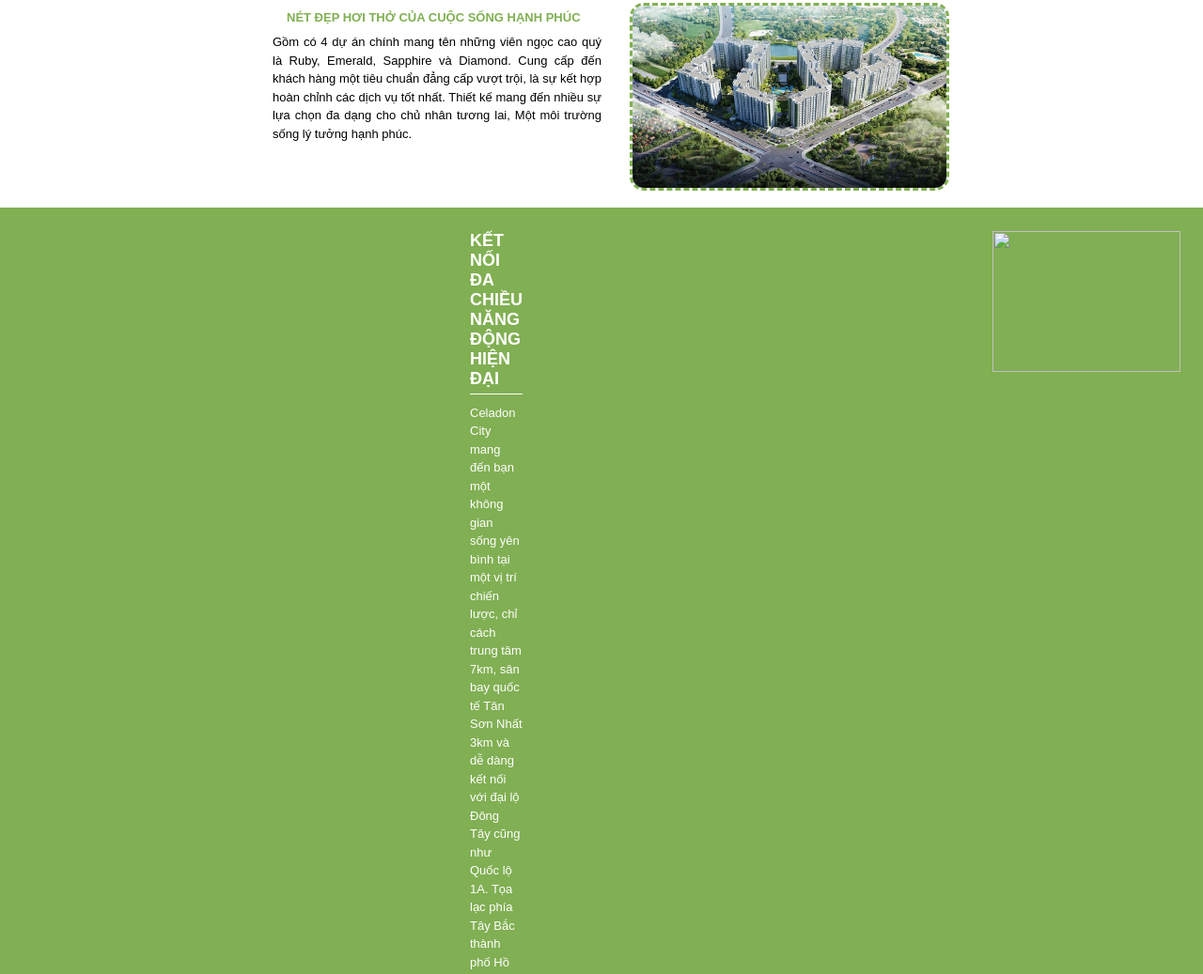
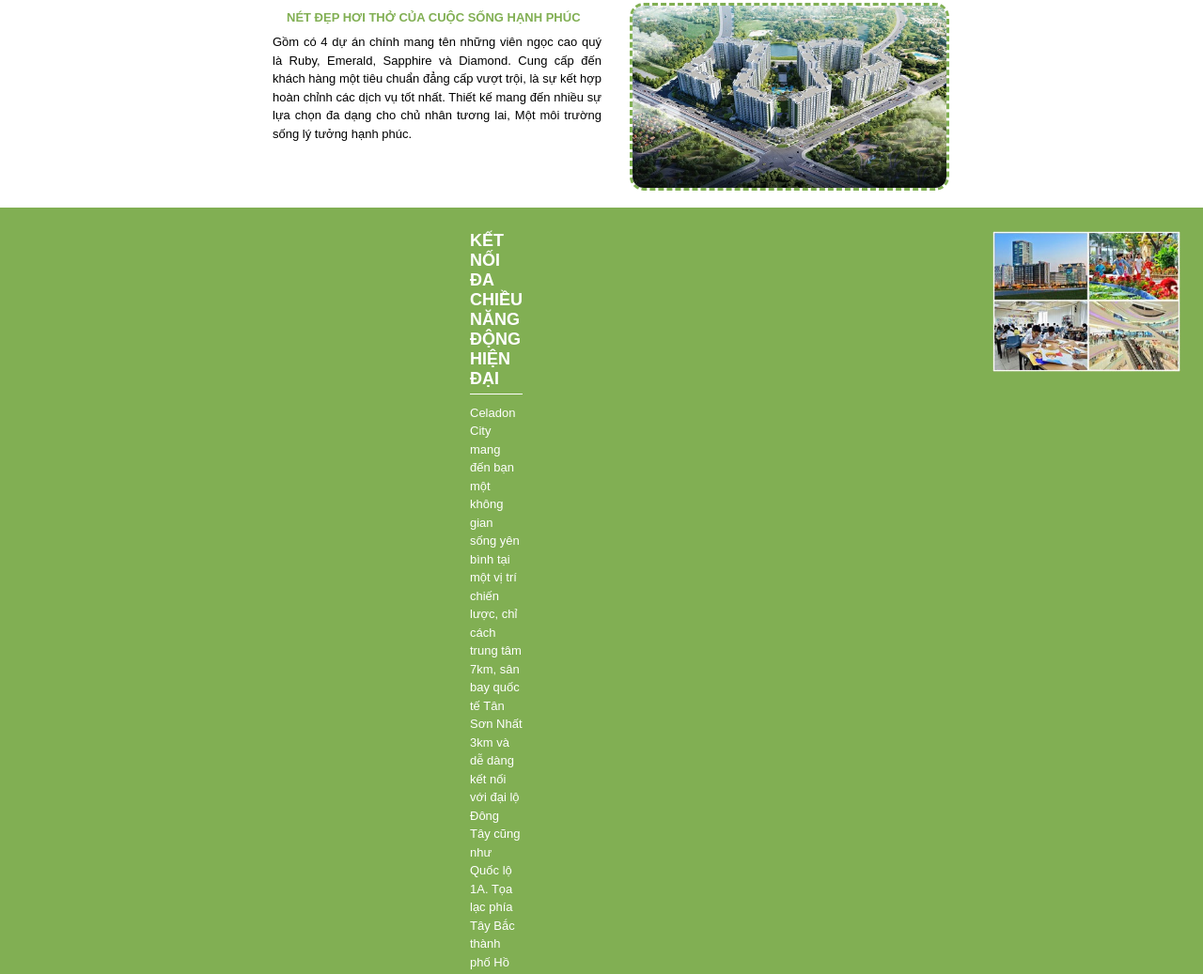
Before and after one commit to thanhdiem55555/bai_2, a plain HTML site: page index.html in a window 1280 px wide. Shown: the part 895-1932 px from the top of the page at 94% size. Drawn offline with Linux system fonts and the light colour scheme.

Commit message:
Update index.html

```diff
--- a/index.html
+++ b/index.html
@@ -70,7 +70,7 @@
                     gian di chuyển đến khu trung tâm Thành phố</p>
             </div>
             <div class="footer-right">
-                <img src="./BaiThucHanh_02/images/image-3.jpg" alt="" class="img-footer">
+                <img src="./images/image-3.jpg" alt="" class="img-footer">
             </div>
         </div>
         <div class="footer-bottom">
```
